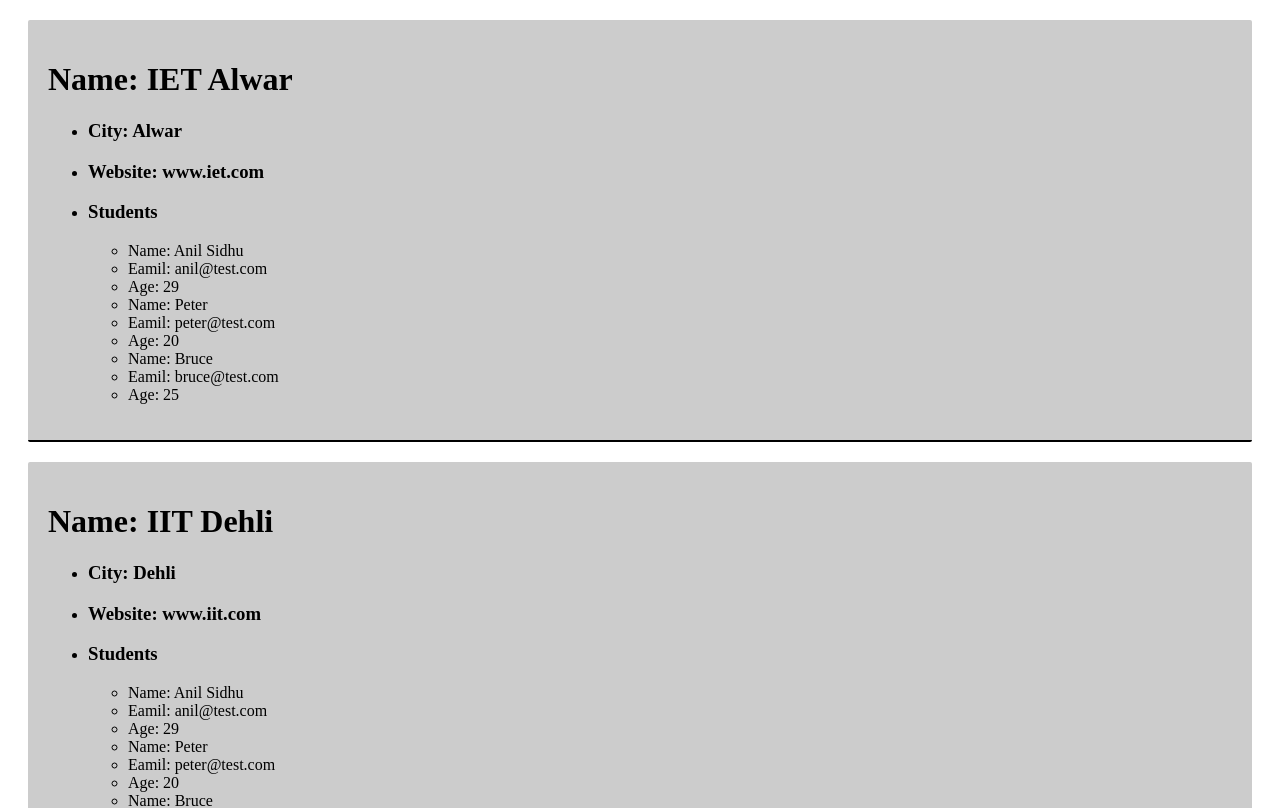
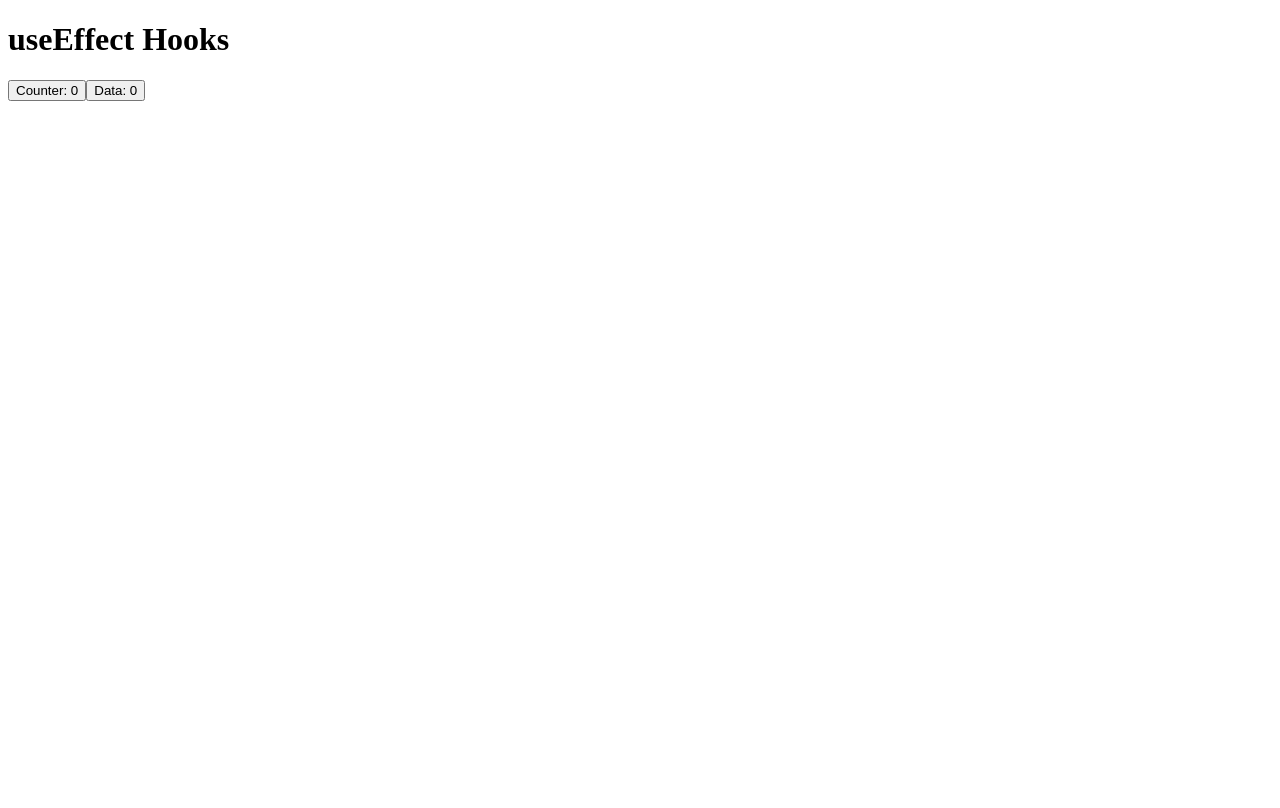
Before and after one commit to ShahbazAslam-786/React-Blog, a React (Vite) app: page / in a window 1280 px wide. Shown: the top 808 px of the page. Built offline with nearby package versions, Linux system fonts and the light colour scheme.

Commit message:
useEffect Hooks

```diff
--- a/src/App.jsx
+++ b/src/App.jsx
@@ -1,84 +1,25 @@
-import College from "./College";
+import { useEffect, useState } from "react";
 
-function App() {
-  const collegeData = [
-    {
-      name: "IET Alwar",
-      city: "Alwar",
-      website: "www.iet.com",
-      student: [
-        {
-          name: "Anil Sidhu",
-          age: "29",
-          email: "anil@test.com"
-        },
-        {
-          name: "Peter",
-          age: "20",
-          email: "peter@test.com"
-        },
-        {
-          name: "Bruce",
-          age: "25",
-          email: "bruce@test.com"
-        }
-      ]
-    },
-    {
-      name: "IIT Dehli",
-      city: "Dehli",
-      website: "www.iit.com",
-      student: [
-        {
-          name: "Anil Sidhu",
-          age: "29",
-          email: "anil@test.com"
-        },
-        {
-          name: "Peter",
-          age: "20",
-          email: "peter@test.com"
-        },
-        {
-          name: "Bruce",
-          age: "25",
-          email: "bruce@test.com"
-        }
-      ]
-    },
-    {
-      name: "KCIET Hisar",
-      city: "Hisar",
-      website: "www.keciet.com",
-      student: [
-        {
-          name: "Anil Sidhu",
-          age: "29",
-          email: "anil@test.com"
-        },
-        {
-          name: "Peter",
-          age: "20",
-          email: "peter@test.com"
-        },
-        {
-          name: "Bruce",
-          age: "25",
-          email: "bruce@test.com"
-        }
-      ]
-    }
-  ]
-  return (
+function App () {
+
+  const [counter, setCounter] = useState(0)
+  const [data, setData] = useState(0)
+
+  useEffect (() => {
+  callOnce()
+  },[counter, data])
+
+  function callOnce () {
+    console.log("Callonce Function  Called")
+
+  }
+
+
+  return(
     <div>
-      {/* <h1>Nested Lopping With Component</h1> */}
-      {
-        collegeData.map((college, index) => (
-          <div key={index}>
-           <College college={college}/>
-          </div>
-        ))
-      }
+      <h1>useEffect Hooks</h1>
+      <button onClick={() => setCounter(counter + 1)}>Counter: {counter}</button>
+      <button onClick={() => setData(data + 1)}>Data: {data}</button>
     </div>
   )
 }
--- a/src/College.jsx
+++ /dev/null
@@ -1,30 +0,0 @@
-import Student from "./Student";
-
-const College = ({college}) => {
-    return (
-        <div
-        style={{
-            backgroundColor: "#ccc",
-            padding: "20px",
-            margin: "20px",
-            borderBottom: "2px solid #000",
-            borderRadius: "2px"
-        }}
-        >
-            <h1>Name: {college.name}</h1>
-            <ul>
-                <li>
-                    <h3>City: {college.city}</h3>
-                </li>
-                <li>
-                    <h3>Website: {college.website}</h3>
-                </li>
-                <li>
-                    <Student student={college.student}/>
-                </li>
-            </ul>
-        </div>
-    )
-}
-
-export default College;
--- a/src/Student.jsx
+++ /dev/null
@@ -1,18 +0,0 @@
-const Student = ({ student }) => {
-    return (
-        <div>
-            <h3>Students</h3>
-            {
-                student.map((student, index) => (
-                    <ul key={index}>
-                        <li>Name: {student.name}</li>
-                        <li>Eamil: {student.email}</li>
-                        <li>Age: {student.age}</li>
-                    </ul>
-                ))
-            }
-        </div>
-    )
-}
-
-export default Student;
```
